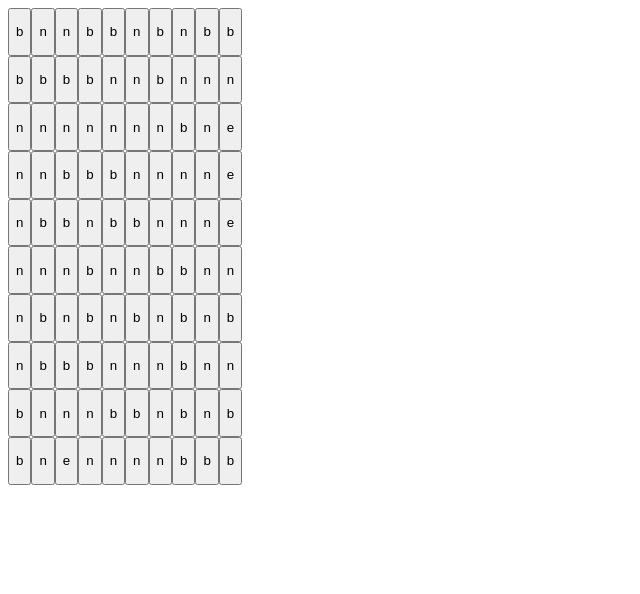
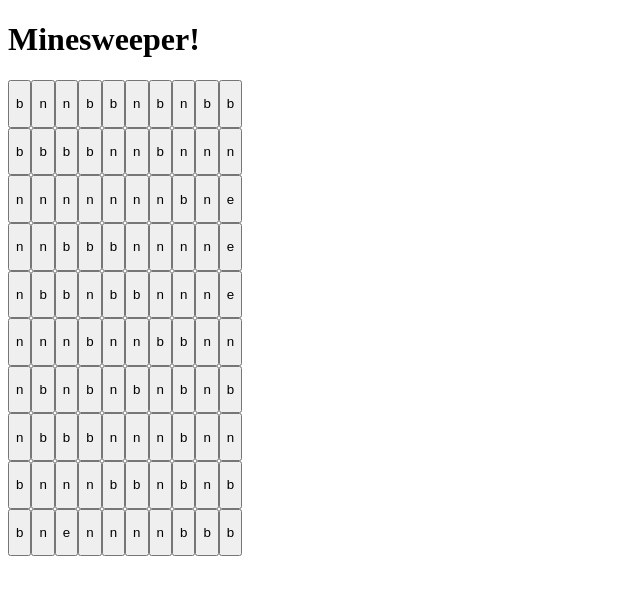
Before and after one commit to AmandaFI/Angular-Minesweeper, an Angular app: page / in a window 1280 px wide. Shown: the top 594 px of the page, without its empty margins (0-640 px from the left). Built offline with nearby package versions, Linux system fonts and the light colour scheme.

Commit message:
Flood fill technique.

```diff
--- a/src/app/app.component.html
+++ b/src/app/app.component.html
@@ -1,22 +1,6 @@
-<!-- * * * * * * * * * * * * * * * * * * * * * * * * * * * * * * * -->
-<!-- * * * * * * * * * * * The content below * * * * * * * * * * * -->
-<!-- * * * * * * * * * * is only a placeholder * * * * * * * * * * -->
-<!-- * * * * * * * * * * and can be replaced.  * * * * * * * * * * -->
-<!-- * * * * * * * * * * * * * * * * * * * * * * * * * * * * * * * -->
-<!-- * * * * * * * * * Delete the template below * * * * * * * * * -->
-<!-- * * * * * * * to get started with your project! * * * * * * * -->
-<!-- * * * * * * * * * * * * * * * * * * * * * * * * * * * * * * * -->
-
 <main class="main">
+  <h1>Minesweeper!</h1>
   <app-board></app-board>
 </main>
 
-<!-- * * * * * * * * * * * * * * * * * * * * * * * * * * * * * * * * -->
-<!-- * * * * * * * * * * * The content above * * * * * * * * * * * * -->
-<!-- * * * * * * * * * * is only a placeholder * * * * * * * * * * * -->
-<!-- * * * * * * * * * * and can be replaced.  * * * * * * * * * * * -->
-<!-- * * * * * * * * * * * * * * * * * * * * * * * * * * * * * * * * -->
-<!-- * * * * * * * * * * End of Placeholder  * * * * * * * * * * * * -->
-<!-- * * * * * * * * * * * * * * * * * * * * * * * * * * * * * * * * -->
-
 <router-outlet></router-outlet>
```
